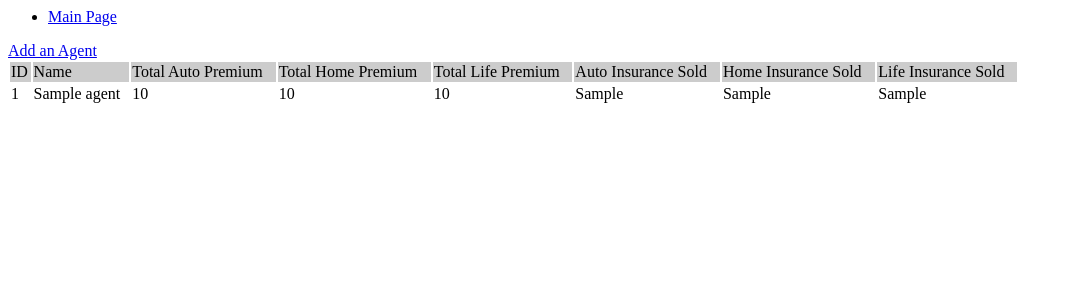
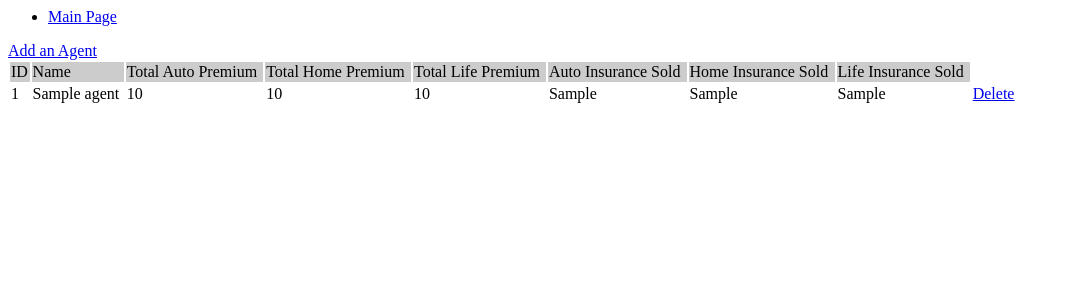
Before and after one commit to Nanerrr/databasesystems, a PHP site: page /agent.php in a window 1280 px wide. Shown: the top 300 px of the page, without its empty margins (0-1072 px from the left). Run offline with PHP 8.4, Linux system fonts and the light colour scheme; tables that the repository leaves empty or names only in its code hold one stand-in row (values such as "Sample post"); data that the repository does not hold is empty.

Commit message:
delete agents test

```diff
--- a/agent.php
+++ b/agent.php
@@ -33,7 +33,7 @@ $retrieve_agents = mysqli_query($mysqli, "SELECT * FROM agent");
 		echo "<td>".$result['auto_insur_sold']."</td>";
 		echo "<td>".$result['home_insur_sold']."</td>";
 		echo "<td>".$result['life_insur_sold']."</td>";
-		//echo "<td><a href=\"delete_agent.php?agent_id=$retrieve_agents[agent_id]\" onClick=\"return confirm('Are you sure you want to delete?')\">Delete</a></td>";
+		echo "<td><a href=\"delete_agent.php?agent_id=$res[agent_id]\" onClick=\"return confirm('Are you sure you want to delete?')\">Delete</a></td>";
 	}
 	?>
 	</table>
```
